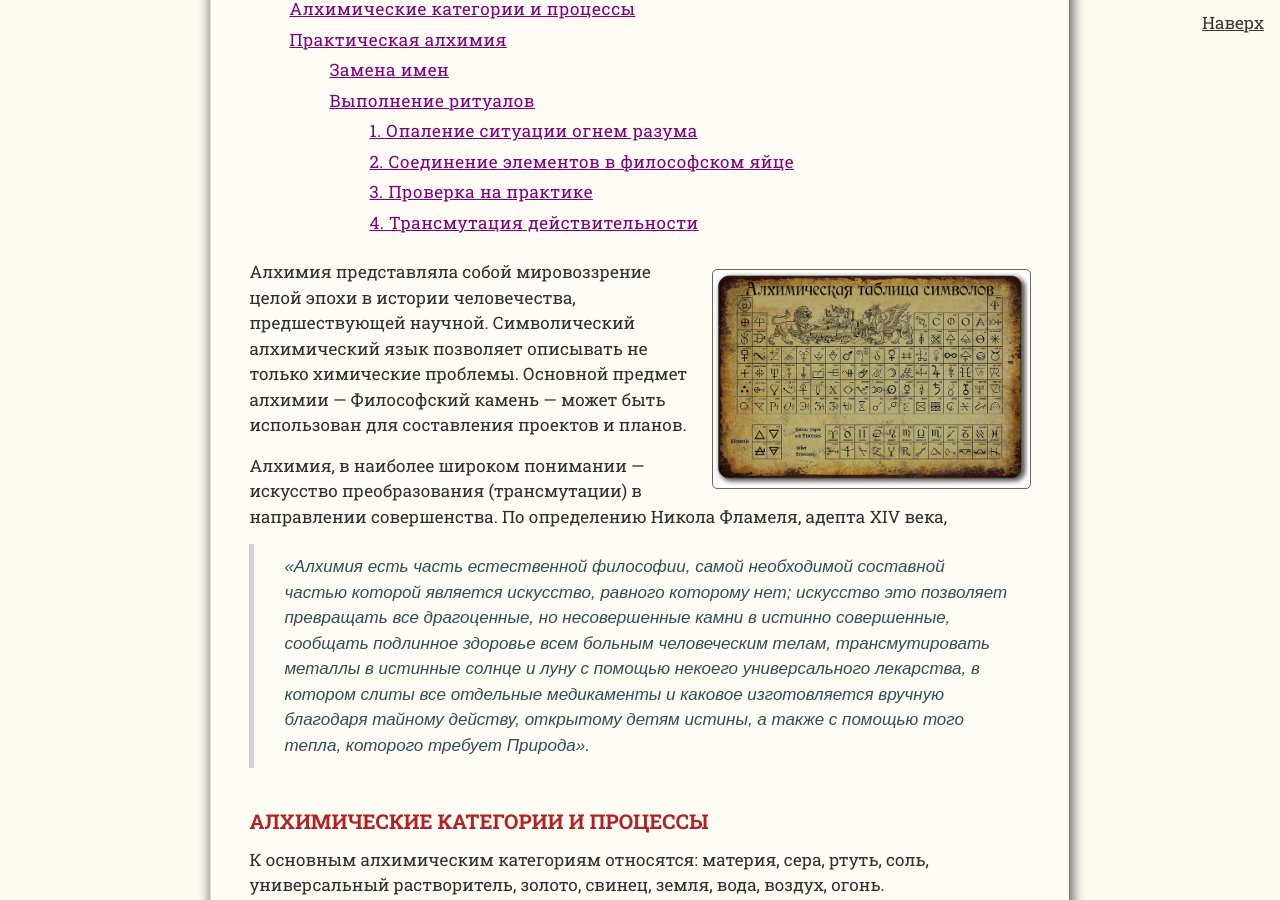
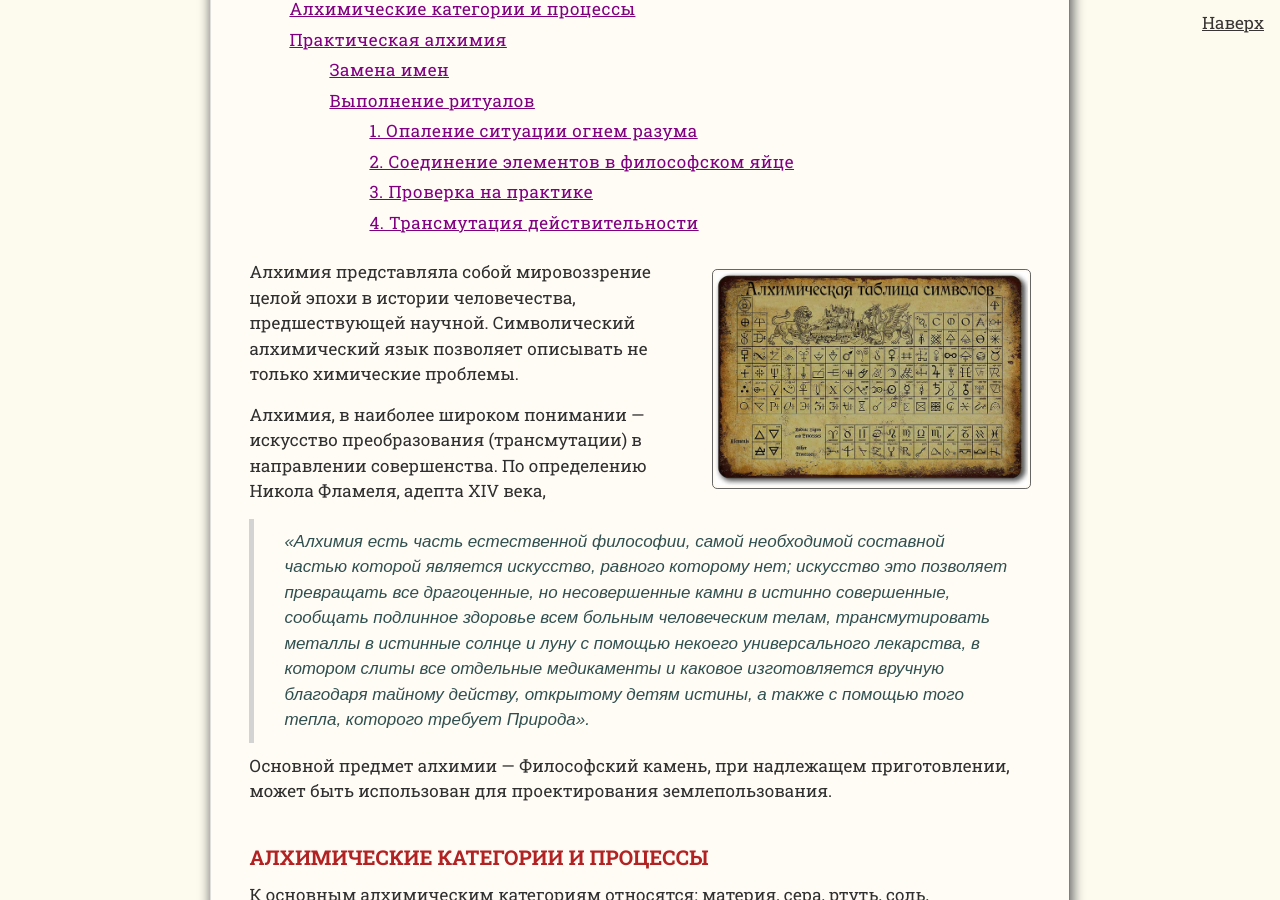
Before and after one commit to SergSi/land-use-art, a Jekyll site: the page built from _posts/2024-10-25-alchemy.md, in a window 1280 px wide and 900 px high, scrolled down 406 px. Built offline with Jekyll 4.4.1, drawn with Linux system fonts in a browser that asks for light colours; some web fonts are replaced.

Commit message:
Update 2024-10-25-alchemy.md

```diff
--- a/_posts/2024-10-25-alchemy.md
+++ b/_posts/2024-10-25-alchemy.md
@@ -7,11 +7,13 @@ class: article
 image_url: article\ТаблицаСимволов.jpg
 align: right
 ---
-Алхимия представляла собой мировоззрение целой эпохи в истории человечества, предшествующей научной.  Символический алхимический язык позволяет описывать не только химические проблемы. Основной предмет алхимии — Философский камень — может быть использован для составления проектов и планов.
+Алхимия представляла собой мировоззрение целой эпохи в истории человечества, предшествующей научной.  Символический алхимический язык позволяет описывать не только химические проблемы.
 
 Алхимия, в наиболее широком понимании — искусство преобразования (трансмутации) в направлении совершенства. По определению Никола Фламеля, адепта XIV века,
 
 > «Алхимия есть часть естественной философии, самой необходимой составной частью которой является искусство, равного которому нет; искусство это позволяет превращать все драгоценные, но несовершенные камни в истинно совершенные, сообщать подлинное здоровье всем больным человеческим телам, трансмутировать металлы в истинные солнце и луну с помощью некоего универсального лекарства, в котором слиты все отдельные медикаменты и каковое изготовляется вручную благодаря тайному действу, открытому детям истины, а также с помощью того тепла, которого требует Природа».
+
+Основной предмет алхимии — Философский камень, при надлежащем приготовлении, может быть использован для проектирования землепользования.
 
 # Алхимические категории и процессы
 
```
